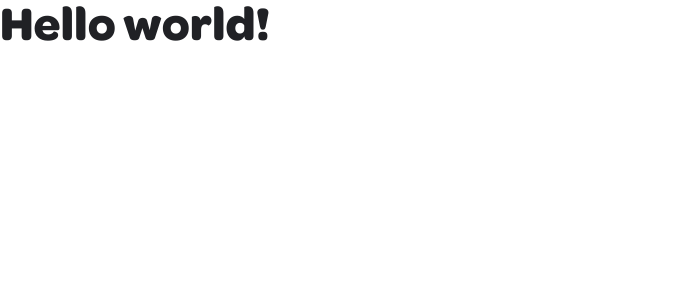
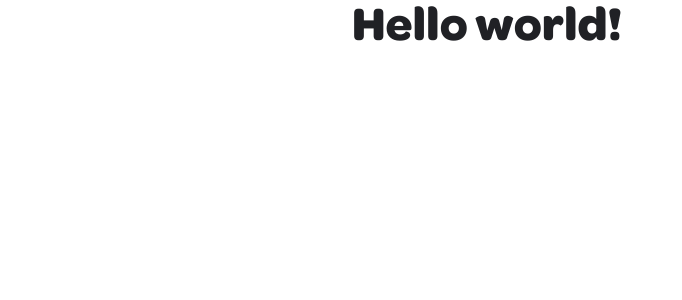
Before and after one commit to steezydev/wolt-2024-fee-calculator, a React (Vite) app: page / in a window 1280 px wide. Shown: the top 300 px of the page, without its empty margins (0-682 px from the left). Built offline with nearby package versions, Linux system fonts and the light colour scheme.

Commit message:
add base css styles

```diff
--- a/src/styles/index.css
+++ b/src/styles/index.css
@@ -9,3 +9,21 @@
     font-display: swap;
     src: url('/fonts/omnes_bold.ttf') format('opentype');
 }
+
+@layer base {
+    body {
+        @apply m-auto max-w-xl;
+    }
+    html {
+        @apply bg-white dark:bg-black;
+    }
+    h1,
+    h2,
+    h3,
+    h4,
+    h5,
+    h6,
+    p {
+        text-rendering: optimizeLegibility;
+    }
+}
```
